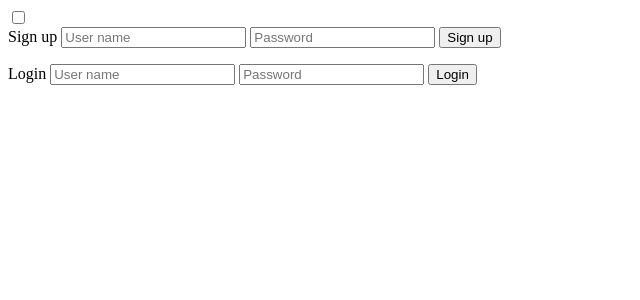
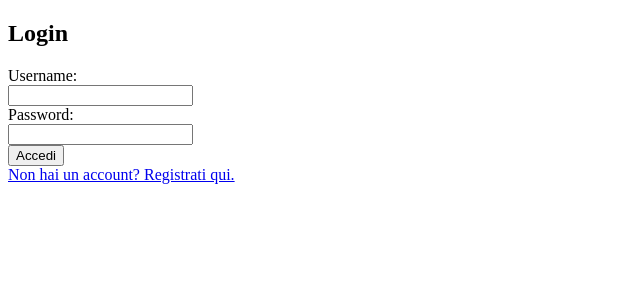
Before and after one commit to astorelloo/Progetto-di-Ripasso, a Flask app: page / in a window 1280 px wide. Shown: the top 300 px of the page, without its empty margins (0-640 px from the left). Run offline with Flask 3, Linux system fonts and the light colour scheme.

Commit message:
parte uno fatta

```diff
--- a/progetto/app.py
+++ b/progetto/app.py
@@ -1,68 +1,72 @@
+
 from flask import Flask, render_template, redirect, url_for, request
-from flask_login import LoginManager, login_user, logout_user, login_required,current_user
+from flask_login import LoginManager, login_user, logout_user, login_required, current_user
+from models import db, User
 from flask_bcrypt import Bcrypt
-from models import db,User
-from flask import session
-app = Flask(__name__)
-app.secret_key = 'key_sessione_user'
-app.config['SQLALCHEMY_DATABASE_URI'] = 'sqlite:///users.db'
-bcrypt = Bcrypt(app)
 
 
+app = Flask(__name__)
+app.secret_key = 'key_sessione_user'  #chiave per la sessione user
+app.config['SQLALCHEMY_DATABASE_URI'] = 'sqlite:///users.db'
+
+#inizializza db e flask-login e bcrypt
 db.init_app(app)
-login_manager = LoginManager()
-login_manager.init_app(app)
-login_manager.login_view = 'login'
-@login_manager.user_loader
+bcrypt = Bcrypt(app)
+login_manager = LoginManager()  #istanza per gestire il login
+login_manager.init_app(app)  #collega Flask-Login app Flask
+login_manager.login_view = 'login'  #pagina di login  default per user non autenticati
 
-
-def load_user(user_id):
-    return User.query.get(int(user_id))
 
 with app.app_context():
     db.create_all()
 
+#carica user quando autenticato
+@login_manager.user_loader
+def load_user(user_id):
+    return User.query.get(int(user_id)) #cerca l'user nel db
 
 @app.route('/register', methods=['GET', 'POST'])
 def register():
     if request.method == 'POST':
-        #Prendere i dati dal database
-        username = request.form['username']
+        username = request.form['username']  #prende dati dalle form
         password = request.form['password']
-        password_hash = bcrypt.generate_password_hash(password)
+        #check se l'utente esiste nel db
         if User.query.filter_by(username=username).first():
-            return render_template('login.html', error="Questo username è già in uso.")
-        new_user = User(username=username, password=password_hash)
+            return render_template('register.html', error="Questo username è già in uso.")
+        #crypto pass
+        pw_hash = bcrypt.generate_password_hash(password, 10)
+        #crea user e lo salva nel db
+        new_user = User(username=username, password=pw_hash)
         db.session.add(new_user)
         db.session.commit()
-
-        return redirect(url_for('home'))
-    return render_template('login.html', error=None)
-
-#Login
+        if new_user:  #se user esiste
+            login_user(new_user)
+            return redirect(url_for('home'))
+    return render_template('register.html', error=None)
 
 @app.route('/', methods=['GET', 'POST'])
 def login():
     if request.method == 'POST':
-        #prende dati dal form
-        username = request.form['username']
+        username = request.form['username']  #prende dati dalle form
         password = request.form['password']
-        #cerca user su db
+        #cerca user db e check pass cryptata
         user = User.query.filter_by(username=username).first()
         if user and bcrypt.check_password_hash(user.password, password):
             login_user(user)
             return redirect(url_for('home'))
-        return render_template('login.html', error="Credenziali non valide.")
+        return render_template('login.html', error="Credenziali non valide.")  #errore se credenziali errate
     return render_template('login.html', error=None)
 
-#Home
+@app.route('/home')
+@login_required  #solo se user è autenticato
+def home():
+    return render_template('home.html', username=current_user.username)
 
-@app.route('/home')
+@app.route('/logout')
 @login_required
-def home():
+def logout():
+    logout_user()  #logout user
+    return redirect(url_for('login'))  #torniamo al login
 
-    return render_template('index.html', username = current_user.username)
-
-if __name__ == '__main__':
-
+if __name__ == '__main__': #debug
     app.run(debug=True)
--- a/progetto/models.py
+++ b/progetto/models.py
@@ -1,8 +1,8 @@
 from flask_sqlalchemy import SQLAlchemy
 from flask_login import UserMixin
+
 db = SQLAlchemy()
-
 class User(UserMixin, db.Model):
-    id = db.Column(db.Integer,primary_key=True)
+    id = db.Column(db.Integer, primary_key=True)
     username = db.Column(db.String(80), unique=True, nullable=False)
     password = db.Column(db.String(80), nullable=False)
--- a/progetto/templates/login.html
+++ b/progetto/templates/login.html
@@ -1,22 +1,18 @@
-    <input type="checkbox" id="chk" aria-hidden="true">
 
-    <!-- Sign up Form -->
-    <div class="signup">
-      <form method="POST" action="{{ url_for('register') }}">
-        <label for="chk" aria-hidden="true">Sign up</label>
-        <input type="text" name="username" placeholder="User name" required>
-        <input type="password" name="password" placeholder="Password" required>
-        <button type="submit">Sign up</button>
-      </form>
-    </div>
-
-    <!-- Login Form -->
-    <div class="login">
-      <form method="POST" action="{{ url_for('login') }}">
-        <label for="chk" aria-hidden="true">Login</label>
-        <input type="text" name="username" placeholder="User name" required>
-        <input type="password" name="password" placeholder="Password" required>
-        <button type="submit">Login</button>
-      </form>
-    </div>
-  </div>
+<!DOCTYPE html>
+<html>
+<body>
+    <h2>Login</h2>
+    {% if error %}
+        <p style="color: red;">{{ error }}</p>
+    {% endif %}
+    <form method="POST">
+        <label>Username:</label><br>
+        <input type="text" name="username" required><br>
+        <label>Password:</label><br>
+        <input type="password" name="password" required><br>
+        <button type="submit">Accedi</button>
+    </form>
+    <a href="{{ url_for('register') }}">Non hai un account? Registrati qui.</a>
+</body>
+</html>
```
Also changed, not shown: progetto/templates/home.html (added, +11 -0 lines), progetto/templates/register.html (added, +18 -0 lines).
